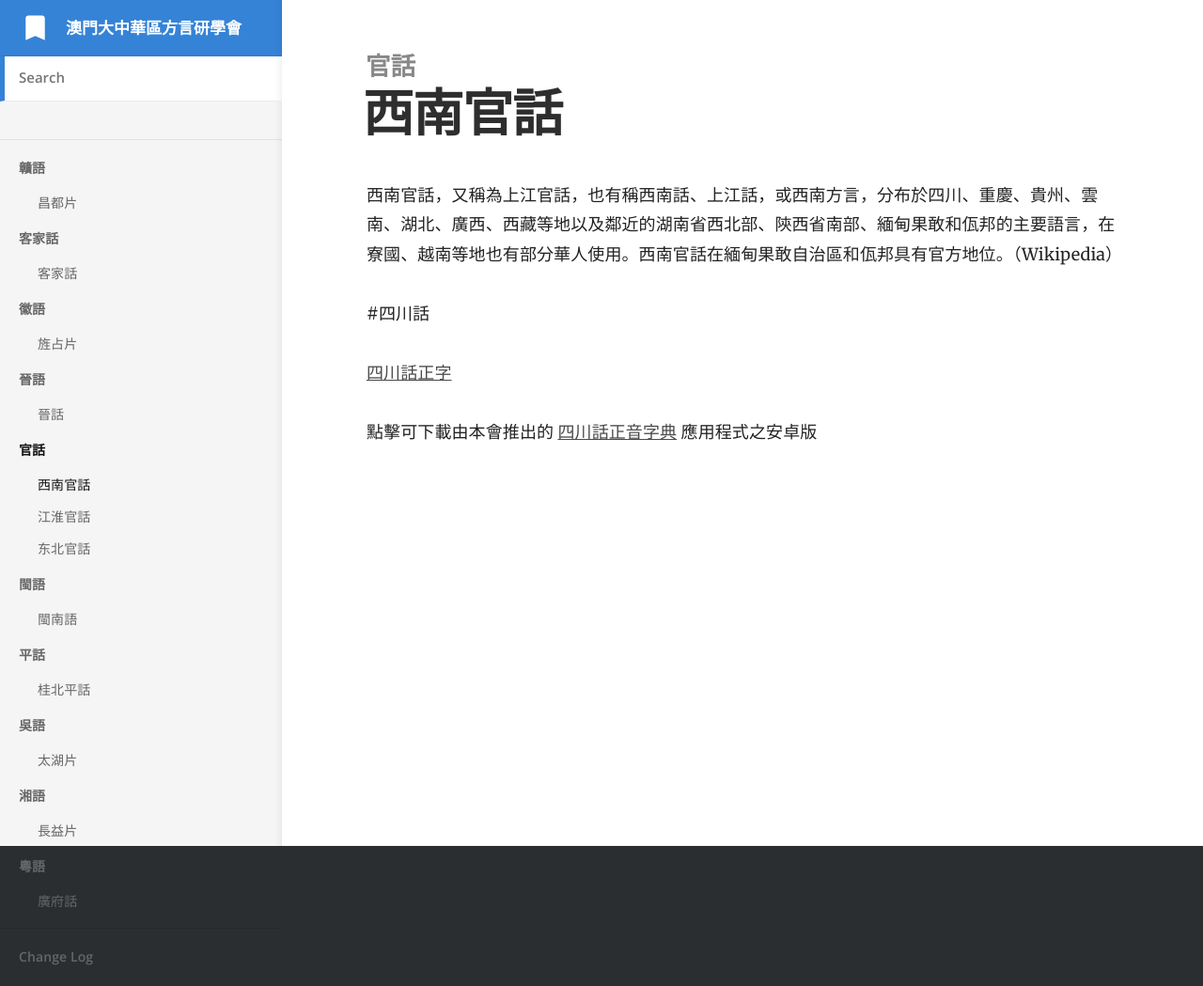
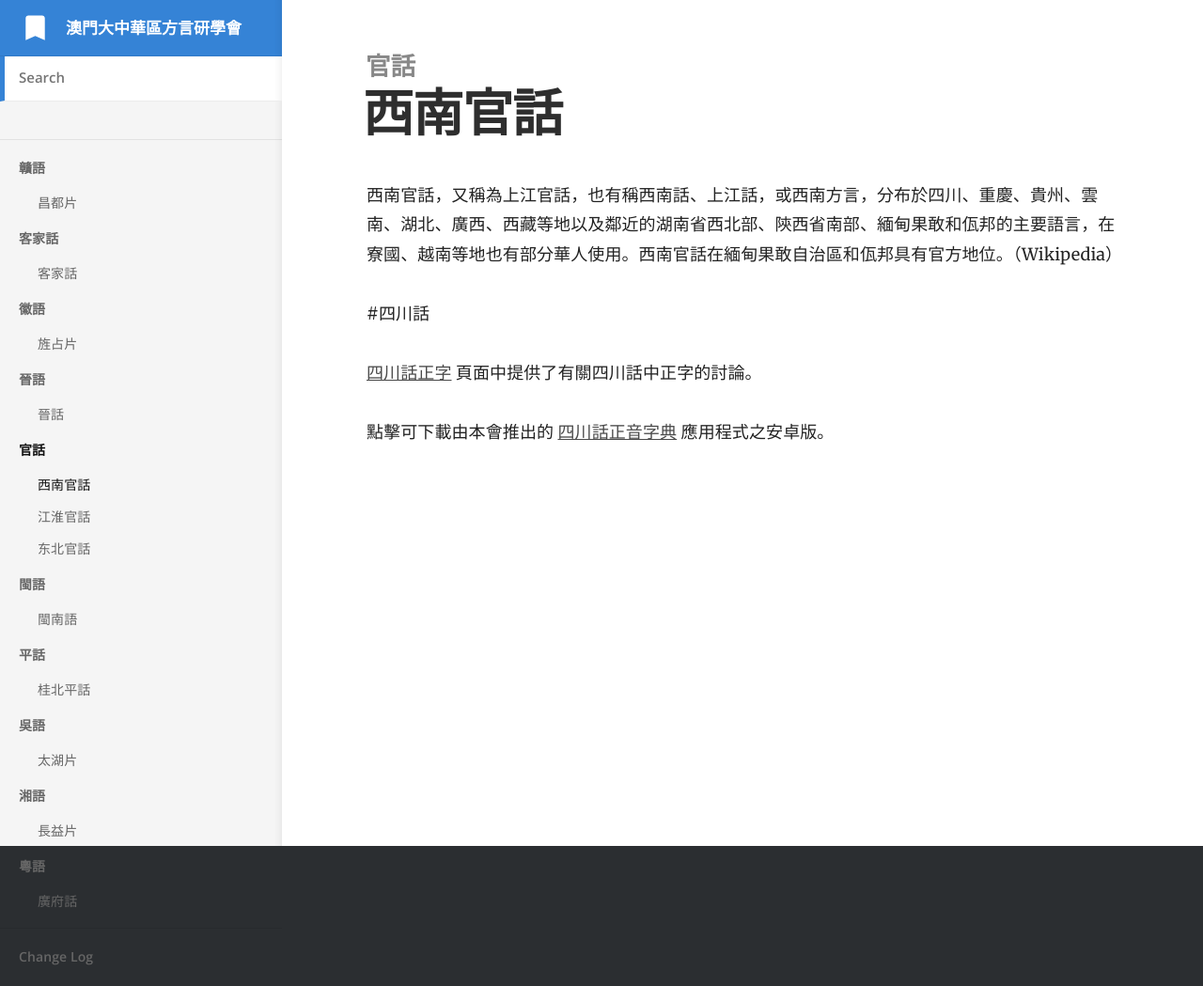
Before and after one commit to zttofficial/zttofficial.github.io, a Jekyll site: the page built from _docs/Mandarin/SouthwesternMandarin.md, in a window 1280 px wide. Shown: the whole page at 94% size. Built offline with Jekyll 4.4.1, drawn with Linux system fonts in a browser that asks for light colours.

Commit message:
update index & SW mandarin

```diff
--- a/_docs/Mandarin/SouthwesternMandarin.md
+++ b/_docs/Mandarin/SouthwesternMandarin.md
@@ -5,8 +5,10 @@ order: 1
 ---
 西南官話，又稱為上江官話，也有稱西南話、上江話，或西南方言，分布於四川、重慶、貴州、雲南、湖北、廣西、西藏等地以及鄰近的湖南省西北部、陝西省南部、緬甸果敢和佤邦的主要語言，在寮國、越南等地也有部分華人使用。西南官話在緬甸果敢自治區和佤邦具有官方地位。（Wikipedia）
 
+
+
 #四川話
 
-[四川話正字](http://dialect.zttofficial.com/SzechuaneseCharacters/)
+[四川話正字](http://dialect.zttofficial.com/SzechuaneseCharacters/) 頁面中提供了有關四川話中正字的討論。
 
-點擊可下載由本會推出的 [四川話正音字典](https://play.google.com/store/apps/details?id=com.szechwaneselexicon) 應用程式之安卓版
+點擊可下載由本會推出的 [四川話正音字典](https://play.google.com/store/apps/details?id=com.szechwaneselexicon) 應用程式之安卓版。
```
Also changed, not shown: index.md (+4 -0 lines).
